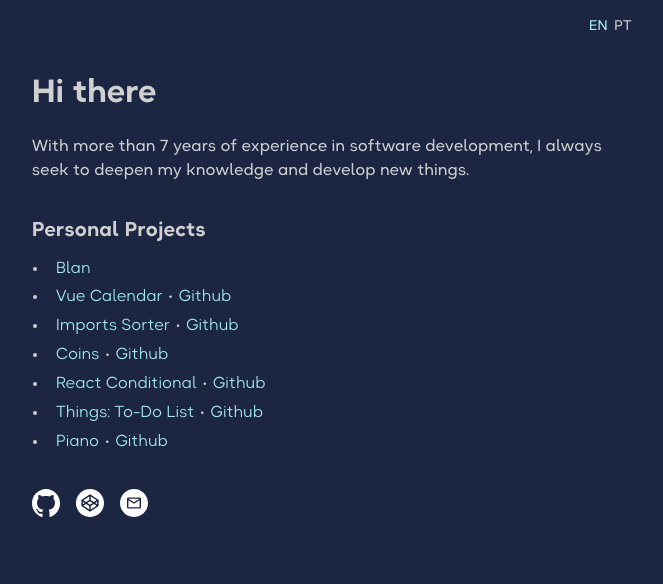
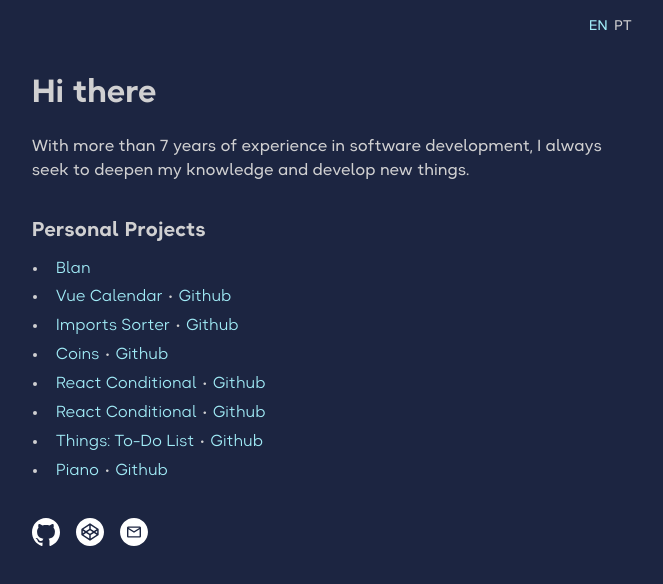
Before and after one commit to glhrmoura/glhrmoura, a React (Vite) app: page / in a window 1280 px wide. Shown: the top 584 px of the page, without its empty margins (308-971 px from the left). Built offline with nearby package versions, Linux system fonts and the light colour scheme.

Commit message:
feat: update tools

```diff
--- a/src/pages/Home/index.tsx
+++ b/src/pages/Home/index.tsx
@@ -61,6 +61,11 @@ const toolList = [
     title: 'React Conditional',
     toolLink: 'https://www.npmjs.com/package/@glhrmoura/react-conditional',
     gitHubLink: 'https://github.com/glhrmoura/react-conditional',
+  },
+  {
+    title: 'React Conditional',
+    toolLink: 'https://www.npmjs.com/package/@glhrmoura/env',
+    gitHubLink: 'https://github.com/glhrmoura/env',
   },
   {
     title: 'Things: To-Do List',
```
